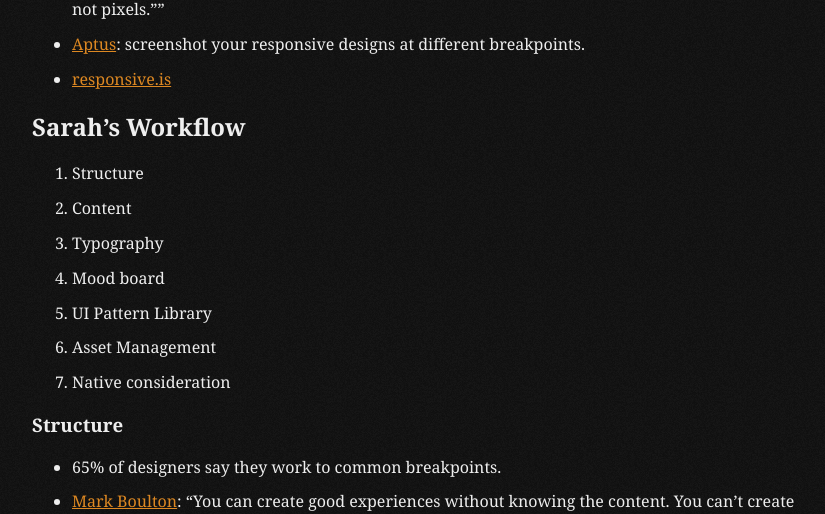
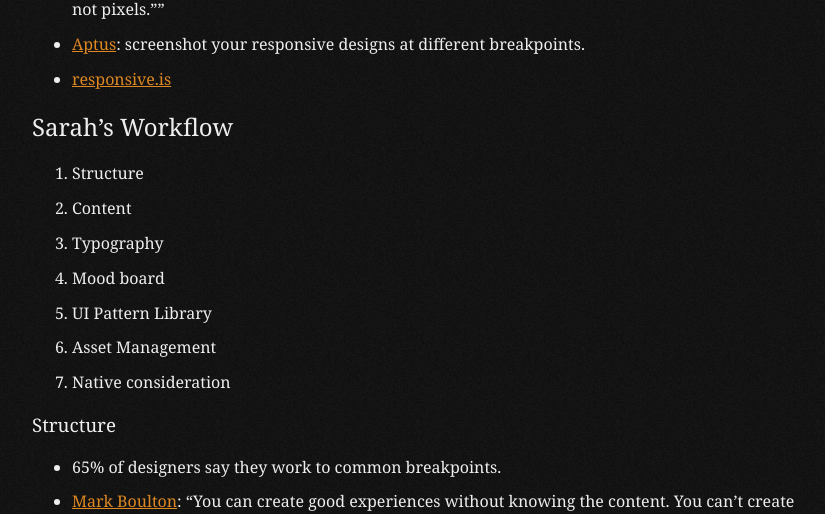
Before and after one commit to jgarber623/sketchnotes.sixtwothree.org, a Jekyll site: the page built from _posts/2012-08-06-creating-ui-pattern-libraries.md, in a window 1280 px wide. Shown: the part 412-926 px from the top of the page, without its empty margins (224-1049 px from the left). Built offline with Jekyll 4.4.1, drawn with Linux system fonts in a browser that asks for light colours.

Commit message:
Updating styles.

```diff
--- a/stylesheets/application.css
+++ b/stylesheets/application.css
@@ -356,7 +356,12 @@ figure {
 		padding: 40px 20px;
 	}
 
-	h1 {
+	h1,
+    h2,
+    h3,
+    h4,
+    h5,
+    h6 {
 		font-weight: normal;
 	}
 
```
